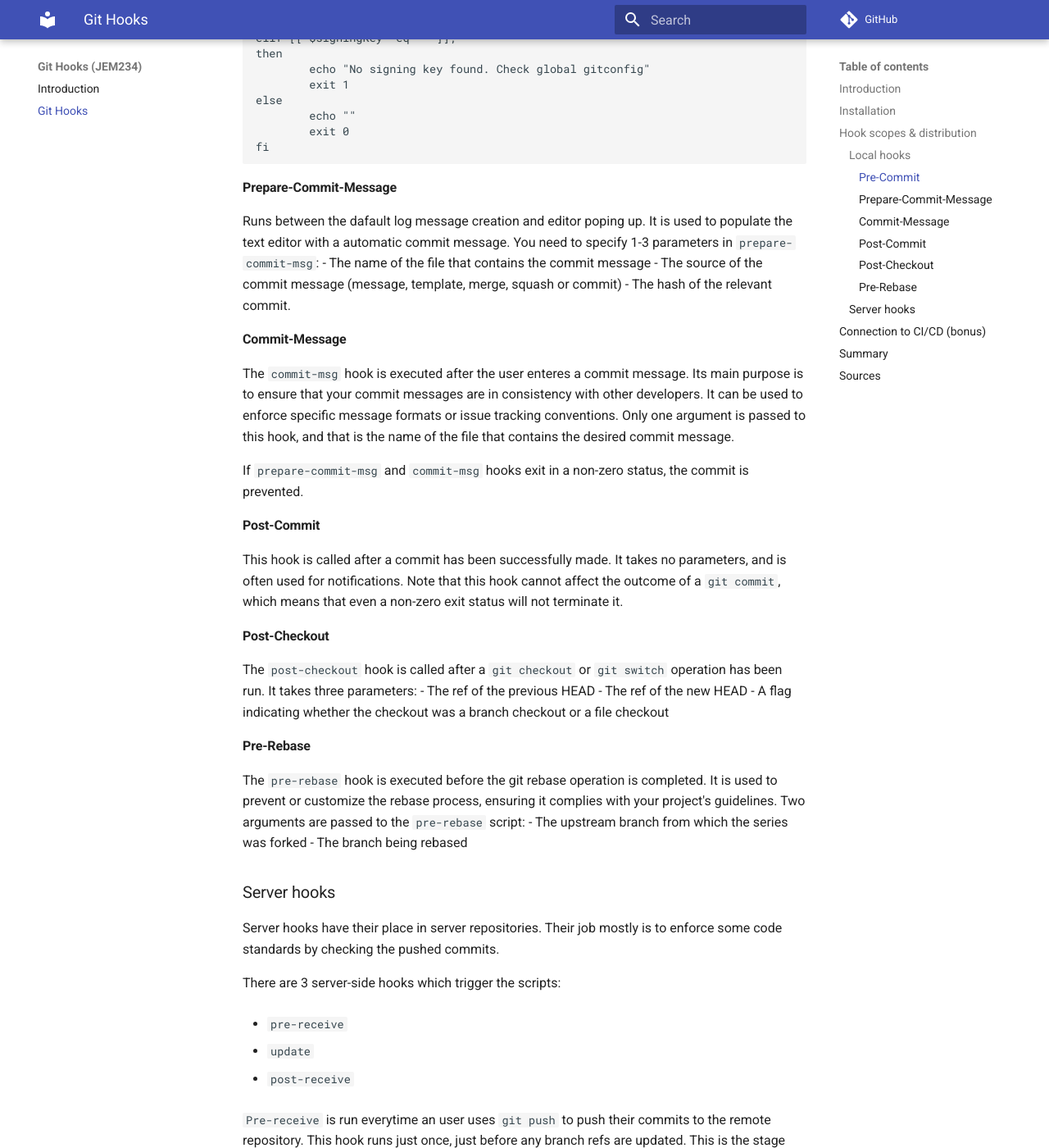
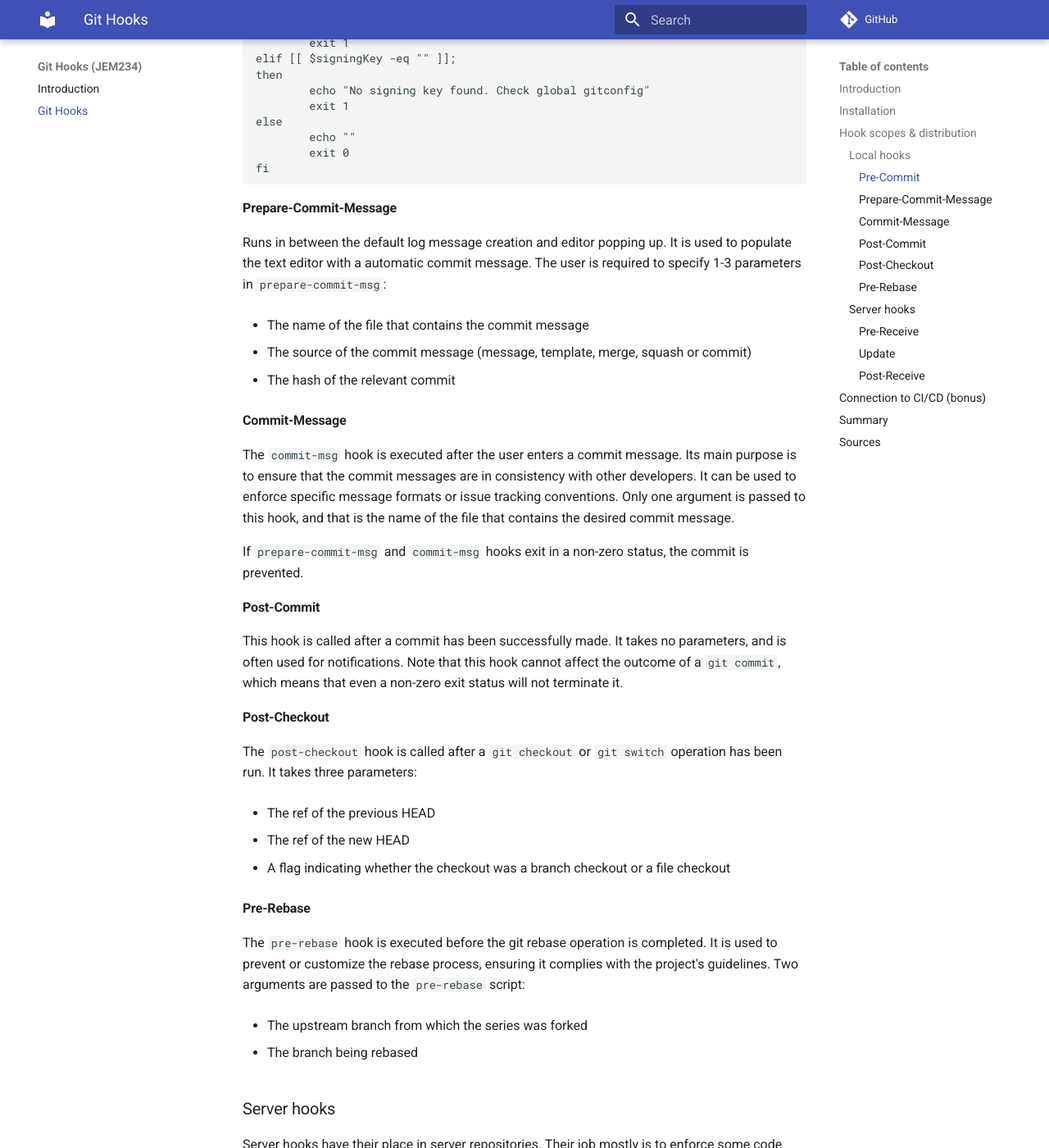
Before and after one commit to luk27official/JEM234, an MkDocs documentation site: the page built from docs/git_hooks.md, in a window 1280 px wide and 1400 px high, scrolled down 1825 px. Shown: the whole window at 82% size. Built offline with MkDocs 1.6.1 and Material for MkDocs 9.7.7, drawn with Linux system fonts in a browser that asks for light colours; comment, search, counter and statistics services are not loaded; some of the changed text lies outside the part shown.

Commit message:
Minor typo fixes & style fixes
Co-authored-by: Jakub308 <85960371@fsv.cuni.cz>

````diff
--- a/docs/git_hooks.md
+++ b/docs/git_hooks.md
@@ -8,7 +8,7 @@ Git hooks are scripts that are run alongside to some events that happen in a Git
 
 ## Installation
 
-To install the hooks, simply have a look at the `.git/hooks` folder inside your repository. This folder should be already be present in an existing repository with a few examples. The sample programs are simple Linux shell scripts (identified by the `#!/bin/sh` so-called shebangs). The shebang determines the actual type of the script, some other examples of the shebangs include `#!/bin/bash` and `#!/usr/bin/env python3`.
+To install the hooks, simply have a look at the `.git/hooks` folder inside the repository. This folder should be already be present in an existing repository with a few examples. The sample programs are simple Linux shell scripts (identified by the `#!/bin/sh` so-called shebangs). The shebang determines the actual type of the script, some other examples of the shebangs include `#!/bin/bash` and `#!/usr/bin/env python3`.
 
 To ensure that the hooks are runnable, run `chmod +x <script-name>` in the directory. This will update the file permissions for the script.
 
@@ -21,7 +21,7 @@ Hooks are used in both local and server Git repositories and are not copied to t
 
 We will talk about the server hooks later.
 
-<img src="./obrazek1.jpg" alt="Visualization" />
+<img src="./photo.jpg" alt="Visualization" />
 
 ### Local hooks
 
@@ -37,7 +37,8 @@ Some of the most used local hooks are:
 
 
 #### Pre-Commit
-The `pre-commit` hook is naturally linked to `git commit` command. It is executed before you even type in a commit message. Serves to check the snapshot to be committed, to ensure your commits meet some (formal) requirements or do not break any existing functionality.
+
+The `pre-commit` hook is naturally linked to the `git commit` command. It is executed before the user types in a commit message. The hook serves to check the snapshot to be committed and to ensure your commits meet some (formal) requirements or it does not break any existing functionality.
 If the script in the `pre-commit` hook returns a non-zero exit code, the commit is aborted.
 
 This example of a `pre-commit` hook prevents incorrect authors from committing and checks the signing key:
@@ -67,32 +68,43 @@ fi
 ```
 
 #### Prepare-Commit-Message
-Runs between the dafault log message creation and editor poping up. It is used to populate the text editor with a automatic commit message.
-You need to specify 1-3 parameters in `prepare-commit-msg`:
+
+Runs in between the default log message creation and editor popping up. It is used to populate the text editor with a automatic commit message.
+The user is required to specify 1-3 parameters in `prepare-commit-msg`:
+
 - The name of the file that contains the commit message
+
 - The source of the commit message (message, template, merge, squash or commit)
-- The hash of the relevant commit.
+
+- The hash of the relevant commit
 
 #### Commit-Message
-The `commit-msg` hook is executed after the user enteres a commit message. Its main purpose is to ensure that your commit messages are in consistency with other developers. It can be used to enforce specific message formats or issue tracking conventions. Only one argument is passed to this hook, and that is the name of the file that contains the desired commit message.
+
+The `commit-msg` hook is executed after the user enters a commit message. Its main purpose is to ensure that the commit messages are in consistency with other developers. It can be used to enforce specific message formats or issue tracking conventions. Only one argument is passed to this hook, and that is the name of the file that contains the desired commit message.
 
 If `prepare-commit-msg` and `commit-msg` hooks exit in a non-zero status, the commit is prevented.
 
 #### Post-Commit
+
 This hook is called after a commit has been successfully made. It takes no parameters, and is often used for notifications. Note that this hook cannot affect the outcome of a `git commit`, which means that even a non-zero exit status will not terminate it.
 
 #### Post-Checkout
+
 The `post-checkout` hook is called after a `git checkout` or `git switch` operation has been run. It takes three parameters:
+
 - The ref of the previous HEAD
+
 - The ref of the new HEAD
+
 - A flag indicating whether the checkout was a branch checkout or a file checkout
 
 #### Pre-Rebase
-The `pre-rebase` hook is executed before the git rebase operation is completed. It is used to prevent or customize the rebase process, ensuring it complies with your project's guidelines. Two arguments are passed to the `pre-rebase` script:
+
+The `pre-rebase` hook is executed before the git rebase operation is completed. It is used to prevent or customize the rebase process, ensuring it complies with the project's guidelines. Two arguments are passed to the `pre-rebase` script:
+
 - The upstream branch from which the series was forked
+
 - The branch being rebased
-
-
 
 ### Server hooks
 
@@ -106,7 +118,9 @@ There are 3 server-side hooks which trigger the scripts:
 
 - `post-receive`
 
-`Pre-receive` is run everytime an user uses `git push` to push their commits to the remote repository. This hook runs just once, just before any branch refs are updated. This is the stage where non-conforming commits may be rejected by the server, this includes running code errors, warnings, linting issues, wrong commit messages etc. The script has no parameters and is invoked with `<old-ref-value> <new-ref-value> <ref-name>` on each line of the standard input, which may be parsed by the server.
+#### Pre-Receive
+
+The `Pre-receive` hook is run everytime an user uses `git push` to push their commits to the remote repository. This hook runs just once, just before any branch refs are updated. This is the stage where non-conforming commits may be rejected by the server, this includes running code errors, warnings, linting issues, wrong commit messages etc. The script has no parameters and is invoked with `<old-ref-value> <new-ref-value> <ref-name>` on each line of the standard input, which may be parsed by the server.
 
 An example of a `pre-receive` bash script follows:
 
@@ -119,9 +133,13 @@ while read -r oldrev newrev refname; do
 done
 ```
 
-`Update` script is invoked after the `pre-receive` script finishes. It is invoked separately for each pushed branch, so for three pushed branches, the `update` script is invoked three times. The same three arguments are passed to the script, but differently from `pre-commit`, `update` does not ready from the standard input.
+#### Update
 
-`Post-receive` script is invoked after a successful `git push` operation which means it may be used for post-push cleanup or notifications (typically e-mails). It does not receive any arguments, but like the `pre-receive` script, it may read the same values from standard input.
+The `Update` hook is invoked after the `pre-receive` script finishes. It is invoked separately for each pushed branch, so for three pushed branches, the `update` script is invoked three times. The same three arguments are passed to the script, but differently from `pre-commit`, `update` does not ready from the standard input.
+
+#### Post-Receive
+
+The `Post-receive` hook is invoked after a successful `git push` operation which means it may be used for post-push cleanup or notifications (typically e-mails). It does not receive any arguments, but like the `pre-receive` script, it may read the same values from standard input.
 
 ## Connection to CI/CD (bonus)
 
````
Also changed, not shown: docs/photo.jpg (renamed from docs/obrazek1.jpg).
